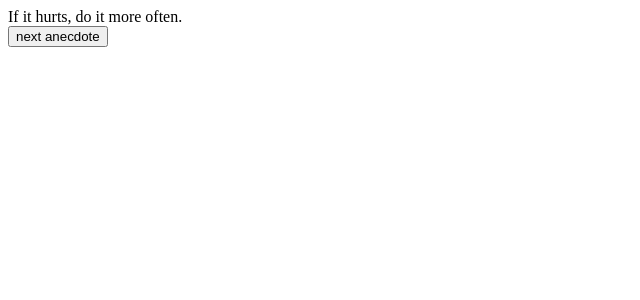
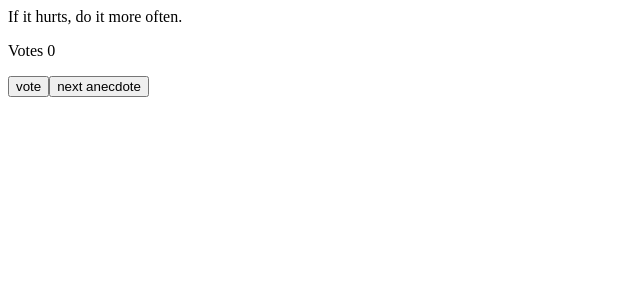
Before and after one commit to Nahtx/FullStackDN, a React (Vite) app in the folder part1/: page / in a window 1280 px wide. Shown: the top 300 px of the page, without its empty margins (0-640 px from the left). Built offline with nearby package versions, Linux system fonts and the light colour scheme.

Commit message:
zadanie 1.13

```diff
--- a/part1/src/App.jsx
+++ b/part1/src/App.jsx
@@ -13,6 +13,13 @@ const App = () => {
   ];
 
   const [selected, setSelected] = useState(0);
+  const [points, setPoints] = useState(new Uint8Array(anecdotes.length));
+
+  const handleVote = () => {
+    const newPoints = [...points];
+    newPoints[selected] += 1;
+    setPoints(newPoints);
+  };
 
   const handleNext = () => {
     const newIndex = getRandomInt(0, anecdotes.length);
@@ -28,6 +35,8 @@ const App = () => {
   return (
     <>
       <div>{anecdotes[selected]}</div>
+      <p>Votes {points[selected]}</p>
+      <button onClick={handleVote}>vote</button>
       <button onClick={handleNext}>next anecdote</button>
     </>
   );
```
